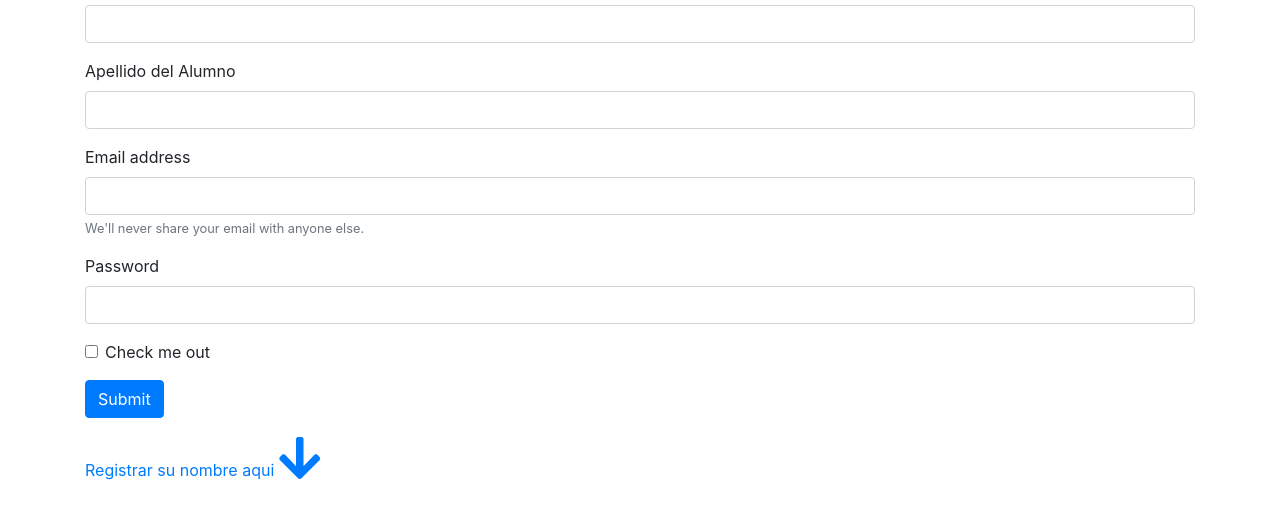
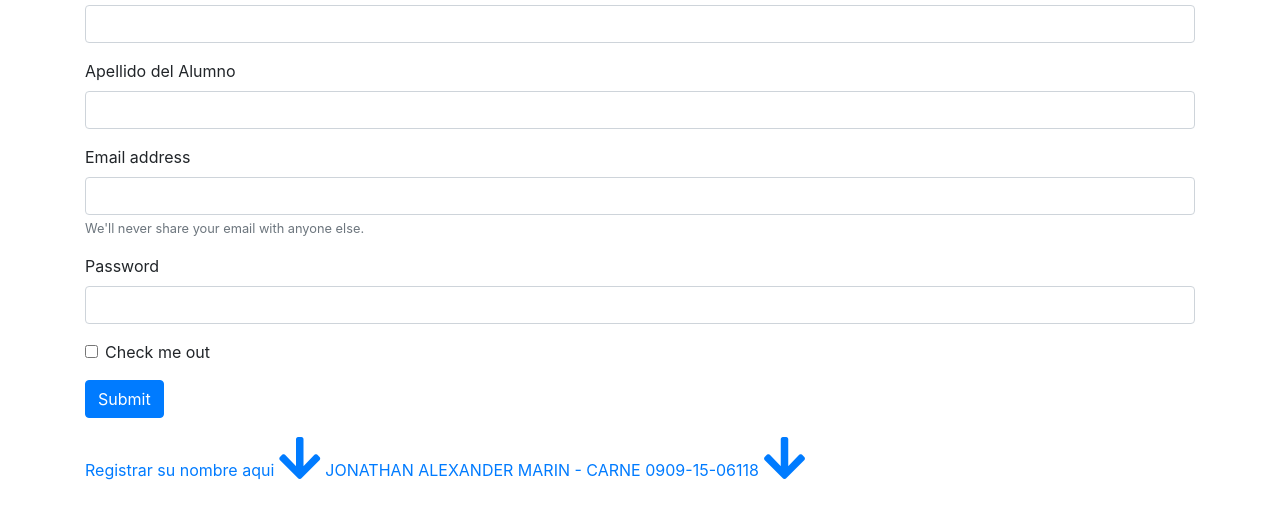
Before and after one commit to Ingejp/2020-ResponsiveDesing-HTML-Bootstrap, a plain HTML site: page web/index.html in a window 1280 px wide. Shown: the part 163-682 px from the top of the page. Drawn offline with nearby package versions, Linux system fonts and the light colour scheme.

Commit message:
primer cambio desde la rama JMarin

```diff
--- a/web/index.html
+++ b/web/index.html
@@ -92,6 +92,9 @@ and open the template in the editor.
          <a href="#" class="text-decoration-none">Registrar su nombre aqui
              <i class="fas fa-arrow-down fa-3x"></i>
          </a>
+	 <a href="#" class="text-decoration-none">JONATHAN ALEXANDER MARIN - CARNE 0909-15-06118
+             <i class="fas fa-arrow-down fa-3x"></i>
+         </a>
             </div>
     </body>
 </html>
```
